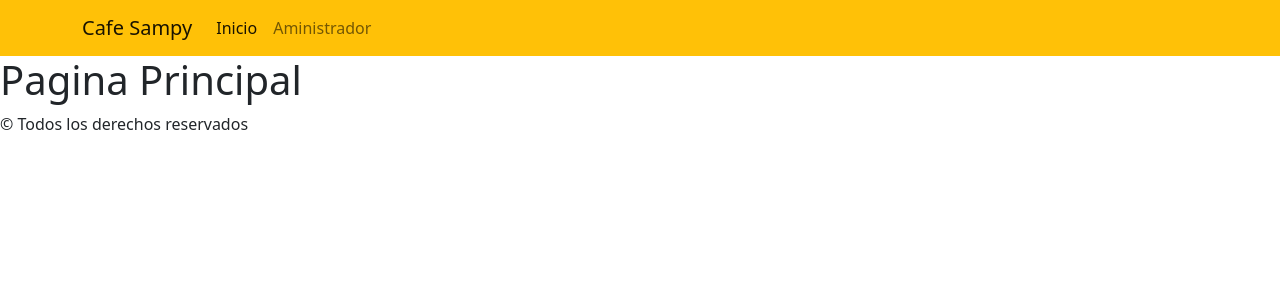
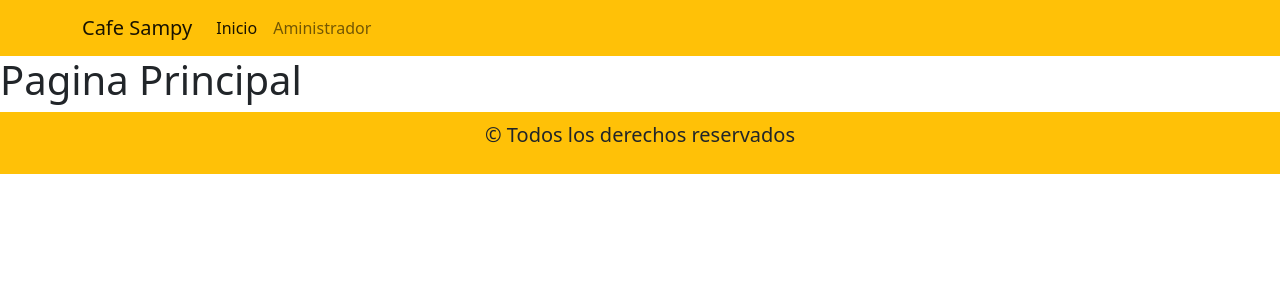
Before and after one commit to rollingcodeschool/practicaCRUD2-c8i, a React (Create React App) app: page / in a window 1280 px wide. Shown: the top 300 px of the page. Built offline with nearby package versions, Linux system fonts and the light colour scheme.

Commit message:
agregamos estilos

```diff
--- a/src/components/common/Footer.jsx
+++ b/src/components/common/Footer.jsx
@@ -2,8 +2,8 @@ import React from "react";
 
 const Footer = () => {
     return (
-        <footer>
-            <p>&copy; Todos los derechos reservados</p>
+        <footer className="bg-warning text-center py-2">
+            <p className="lead">&copy; Todos los derechos reservados</p>
         </footer>
     );
 };
--- a/src/components/views/Inicio.jsx
+++ b/src/components/views/Inicio.jsx
@@ -1,5 +1,9 @@
 const Inicio = () => {
-    return <h1>Pagina Principal</h1>;
+    return (
+        <main>
+            <h1>Pagina Principal</h1>
+        </main>
+    );
 };
 
 export default Inicio;
```
